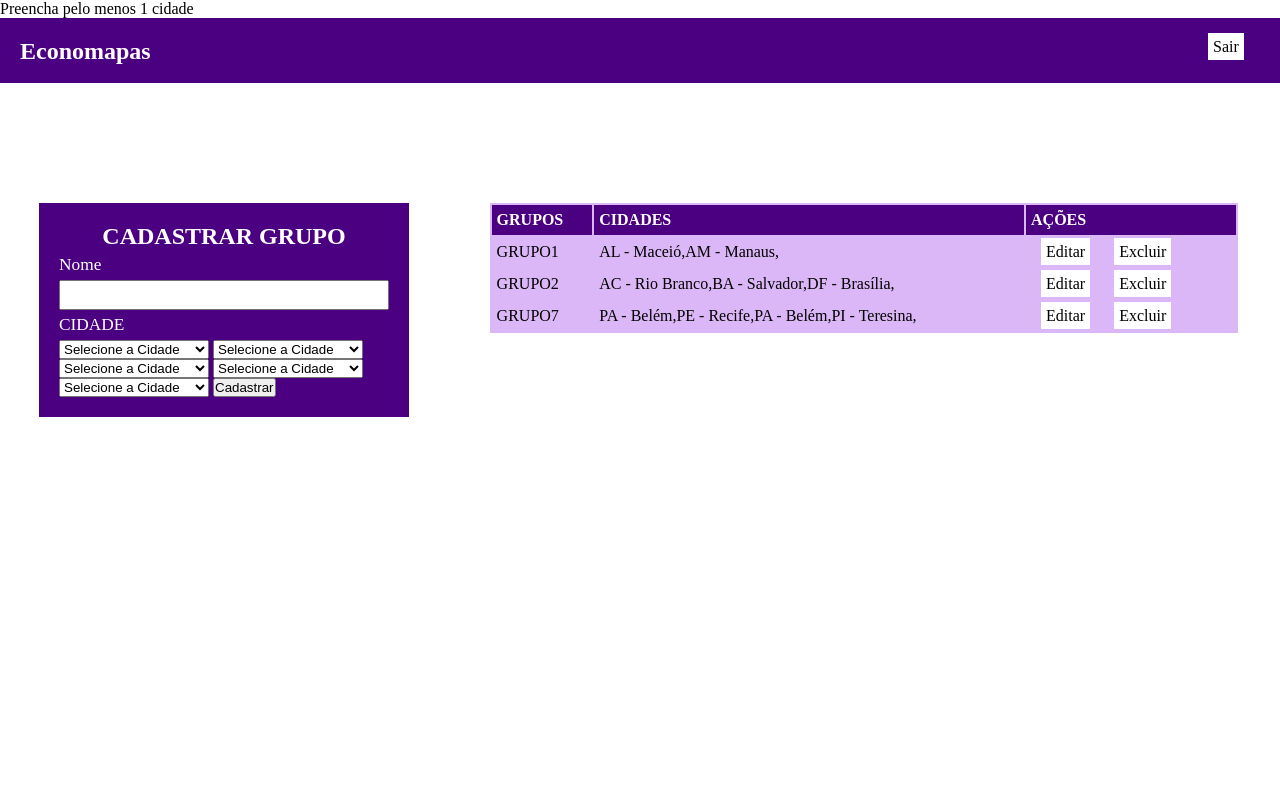
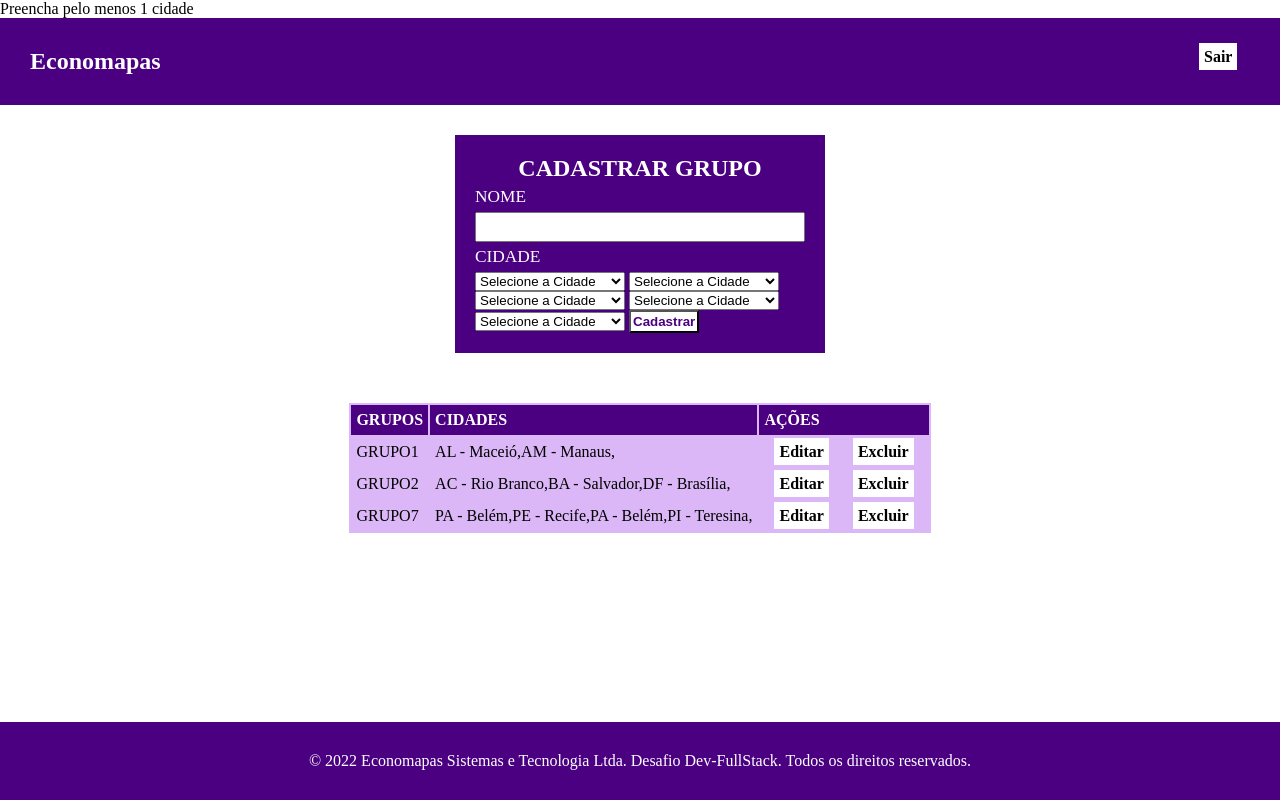
Before and after one commit to gspgaby/Desafio-Economapas, a PHP site: page /grupo.php in a window 1280 px wide. Run offline with PHP 8.4, Linux system fonts and the light colour scheme; a user stored in the database is signed in; data comes from the database, SQL or seed files in the repository.

Commit message:
alteração estilo

```diff
--- a/CLASSES/Cidades.php
+++ b/CLASSES/Cidades.php
@@ -23,5 +23,5 @@ Class Cidade{
     $sql->execute();
     return $sql->fetch(PDO::FETCH_OBJ);
   }
-};
+}
 ?>
--- a/CSS/areaPrivada.css
+++ b/CSS/grupo.css
@@ -18,7 +18,7 @@ form {
   background-color: #4b0082;
   color: #ffffff;
   padding: 20px;
-  margin: 120px auto;
+  margin: 30px auto;
 }
 
 input[type="submit"] {
@@ -30,40 +30,28 @@ h2 {
   text-align: center;
 }
 
-#background {
-  background-color: #4b0082;
-  padding: 20px;
-  height: 25px;
-}
-
-#header-lado-esquerdo {
+#esquerdo {
   display: block;
   color: #ffffff;
   float: left;
   width: 95%;
 }
 
-#header-lado-direito {
+#direito {
   width: 5%;
   height: 50px;
   float: left;
   align-items: center;
 }
-
-#esquerda {
-  width: 35%;
-  float: left;
-}
-
-#direita {
-  width: 65%;
-  float: left;
+body {
+  height: 100%;
+  display: flex;
+  flex-direction: column;
 }
 
 table {
   background-color: #dcb7f7;
-  width: 90%;
-  margin: 120px auto;
+  margin: 50px auto;
 }
 
 tr {
@@ -90,4 +78,30 @@ a {
   padding: 5px;
   margin: 10px;
   text-decoration: none;
+  font-weight: bold;
 }
+
+.cabecalho {
+  background-color: #4b0082;
+  color: #ffffff;
+  padding: 30px;
+}
+
+.conteudo {
+  flex: 1 0 auto;
+}
+
+.rodape {
+  flex-shrink: 0;
+  padding: 30px;
+  background-color: #4b0082;
+  color: #ffffff;
+  text-align: center;
+}
+
+button {
+  background-color: #ffffff;
+  color: #4b0082;
+  font-weight: bold;
+  padding: 2px;
+}
--- a/grupo.php
+++ b/grupo.php
@@ -42,19 +42,38 @@
     $cidades .= $id_cidade5 .",";
   }
   if(!$check_post_cidade){
-    echo "Preencha pelo menos 1 cidade";
+    ?>
+    <div class="msg-erro">
+      Preencha pelo menos 1 cidade
+    </div>
+    <?php
   }
   else{
     if(!empty($grupo_nome)){
       $cidades = substr($cidades, 0, -1);
       $result = $Grupo->cadastrarGrupo($grupo_nome, $cidades, $id_usuario);
       if($result['tipo']){
-          echo 'Cadastrado com sucesso';
+          ?>
+          <div class="msg-sucesso">
+              Grupo cadastrado com sucesso.
+          </div>
+          <?php
       }else{
-          echo 'Grupo já está cadastrado. Verifique e tente novamente';
+        ?>
+        <div class="msg-erro">
+            Grupo já está cadastrado. Verifique e tente novamente
+        </div>
+    <?php
       }
     }
+    else{
+      ?>
+          <div class="msg-erro">
+              Por favor preencha todos os campos!
+          </div>
+      <?php
   }
+}
 
  $id = isset($_GET["id"]) ? $_GET["id"] : null;
  $ac = isset($_GET["ac"]) ? $_GET["ac"] : null;
@@ -82,23 +101,20 @@
           <meta http-equiv="X-UA-Compatible" content="IE=edge">
           <meta name="viewport" content="width=device-width, initial-scale=1">
           <title>Economapas - Grupos</title>
-          <link rel="stylesheet" href="CSS/areaPrivada.css">
+          <link rel="stylesheet" href="CSS/grupo.css">
       </head>
-
       <body>
-        <header>
-          <div id="background">
-            <section id="header-lado-esquerdo">
+        <header class="cabecalho">
+            <section id="esquerdo">
               <h1>Economapas</h1>
-            </section id="header-lado-direito">
+            </section id="direito">
               <a href="index.php?sair=true" class="header">Sair</a>
             </section>
-          <div>
         </header>
-          <section id="esquerda">
+        <section class="conteudo">
             <form method="post" action="">
               <h2>CADASTRAR GRUPO</h2>
-              <label for="grupo">Nome</label>
+              <label for="grupo">NOME</label>
               <input type="text" name="grupo_nome" id="grupo">
               <label for="id_cidade">CIDADE</label>
                 <select name="id_cidade1">
@@ -153,17 +169,15 @@
                 </select>
               <button type="submit">Cadastrar</button>
             </form>
-          </section>
-          <section id="direita">
             <table id="tb-grupo">
               <tr id="titulo">
                 <td>GRUPOS</td>
                 <td>CIDADES</td>
                 <td>AÇÕES</td>
               </tr>
-         <?php
-         foreach($Grupo->buscarGrupoPeloUsuario($id_usuario) as $grupo_nome):
-          if($ac === 'editar' && $grupo_nome->id_grupo == $id){
+            <?php
+              foreach($Grupo->buscarGrupoPeloUsuario($id_usuario) as $grupo_nome):
+              if($ac === 'editar' && $grupo_nome->id_grupo == $id){
             ?>
               <tr>
                 <form method="get" action="">
@@ -205,5 +219,12 @@
             <?php
               endforeach;
             ?>
-      </table>
+          </table>
+        </section>
+        <footer class="rodape">
+          <p>
+            &copy; 2022 Economapas Sistemas e Tecnologia Ltda. Desafio Dev-FullStack. Todos os direitos reservados.
+          </p>
+        </footer>
+      </body>
     </html>
```
Also changed, not shown: README.md.
